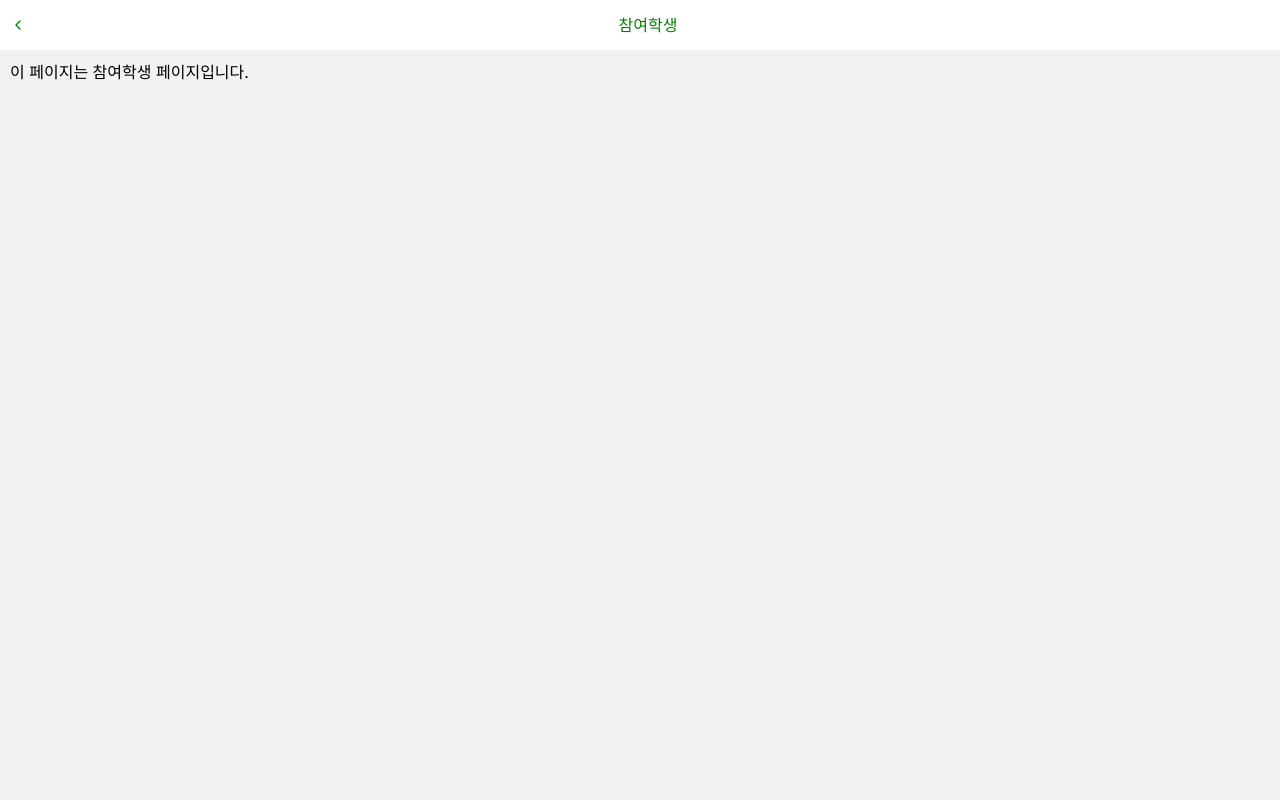
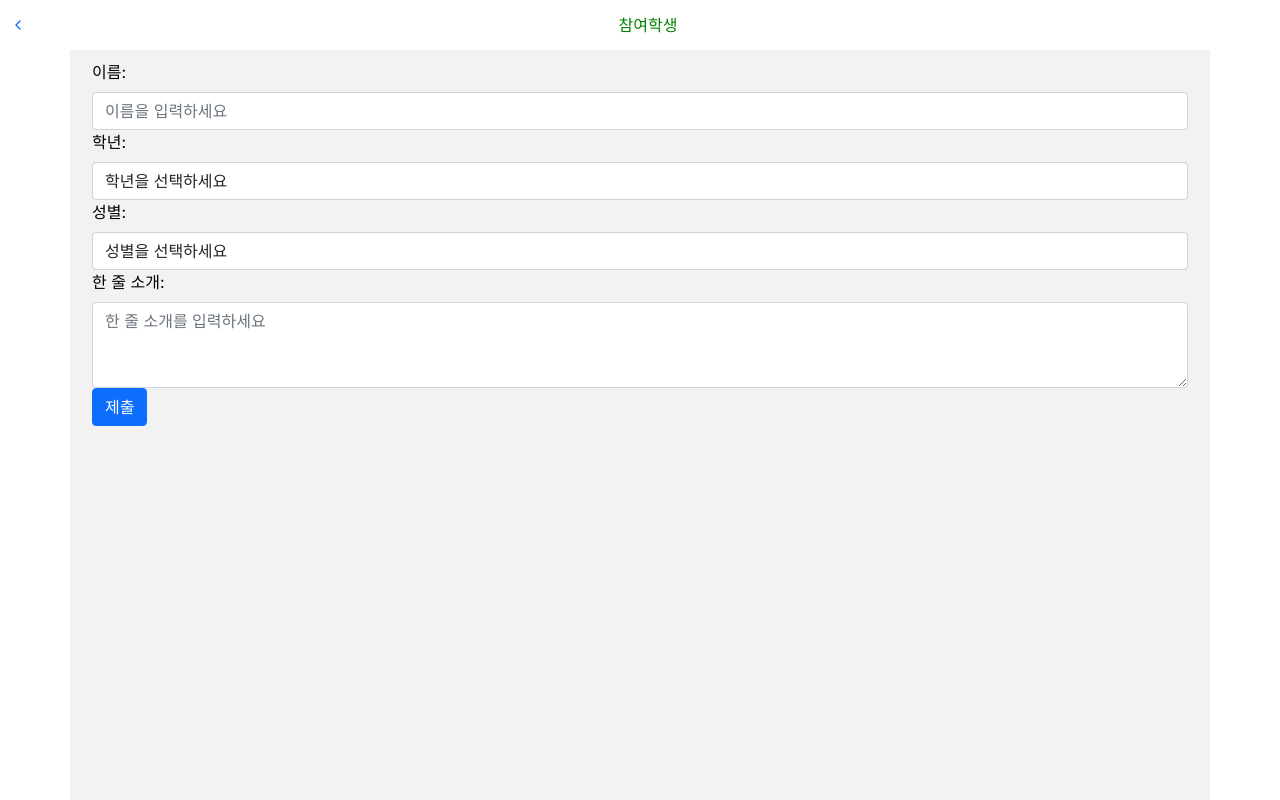
Before and after one commit to Stonerdk/we, a Next.js app: page /student in a window 1280 px wide. Built offline with nearby package versions, Linux system fonts and the light colour scheme.

Commit message:
restapi example

```diff
--- /dev/null
+++ b/src/app/api/student/route.ts
@@ -0,0 +1,14 @@
+import { NextResponse } from 'next/server';
+
+interface FormData {
+  name: string
+  grade: string
+  gender: string
+  bio: string
+}
+
+export async function POST(req: Request){
+    const formData: FormData = await req.json()
+    console.log(formData)
+    return NextResponse.json({ message: 'success' })
+}
--- a/src/app/layout.tsx
+++ b/src/app/layout.tsx
@@ -3,14 +3,10 @@ import Link from "next/link";
 import { Inter } from "next/font/google";
 import "./globals.css";
 import { FiChevronLeft } from 'react-icons/fi';
-
+import 'bootstrap/dist/css/bootstrap.min.css';
 
 const inter = Inter({ subsets: ["latin"] });
 
-export const metadata: Metadata = {
-  title: "Create Next App",
-  description: "Generated by create next app",
-};
 
 export default function RootLayout({
   children,
--- a/src/app/student/page.tsx
+++ b/src/app/student/page.tsx
@@ -1,9 +1,81 @@
+"use client";
+
 import { Layout } from '../layout';
+import axios from 'axios';
+import { useState } from 'react';
+import { Form, Button } from 'react-bootstrap';
 
-const Page = () => (
-    <Layout title="참여학생">
-        <div>이 페이지는 참여학생 페이지입니다.</div>
-    </Layout>
-);
+const Page = () => {
+
+  interface FormData {
+    name: string;
+    grade: string;
+    gender: string;
+    bio: string;
+  };
+
+  const initialValues: FormData = {
+    name: '',
+    grade: '',
+    gender: '',
+    bio: ''
+  }
+
+  const [ formData, setFormData ] = useState<FormData>(initialValues);
+
+  const handleChange = (e: React.ChangeEvent<HTMLInputElement | HTMLSelectElement | HTMLTextAreaElement>) => {
+    setFormData({
+      ...formData,
+      [e.target.name]: e.target.value
+    });
+  }
+
+  const postData = async (e: React.FormEvent) => {
+    e.preventDefault();
+    try {
+      const response = await axios.post('/api/student', formData);
+      console.log(response.data);
+      return response.data;
+    } catch (error) {
+      throw new Error('Failed to submit form.');
+    }
+  }
+
+  return (<Layout title="참여학생">
+    <div>
+      <Form onSubmit={postData}>
+      <Form.Group>
+        <Form.Label>이름:</Form.Label>
+        <Form.Control type="text" placeholder="이름을 입력하세요" name="name" value={formData.name} onChange={handleChange}/>
+      </Form.Group>
+
+      <Form.Group>
+        <Form.Label>학년:</Form.Label>
+        <Form.Control as="select" name="grade" value={formData.grade} onChange={handleChange}>
+          <option value="">학년을 선택하세요</option>
+          <option value="1">1학년</option>
+          <option value="2">2학년</option>
+          <option value="3">3학년</option>
+        </Form.Control>
+      </Form.Group>
+
+      <Form.Group>
+        <Form.Label>성별:</Form.Label>
+        <Form.Control as="select" name="gender" value={formData.gender} onChange={handleChange}>
+        <option value="">성별을 선택하세요</option>
+        <option value="male">남성</option>
+        <option value="female">여성</option>
+        </Form.Control>
+      </Form.Group>
+
+      <Form.Group>
+        <Form.Label>한 줄 소개:</Form.Label>
+        <Form.Control as="textarea" rows={3} placeholder="한 줄 소개를 입력하세요" name="bio" value={formData.bio} onChange={handleChange}/>
+      </Form.Group>
+      <Button variant="primary" type="submit" >제출</Button>
+      </Form>
+    </div>
+  </Layout>
+)};
 
 export default Page;
```
